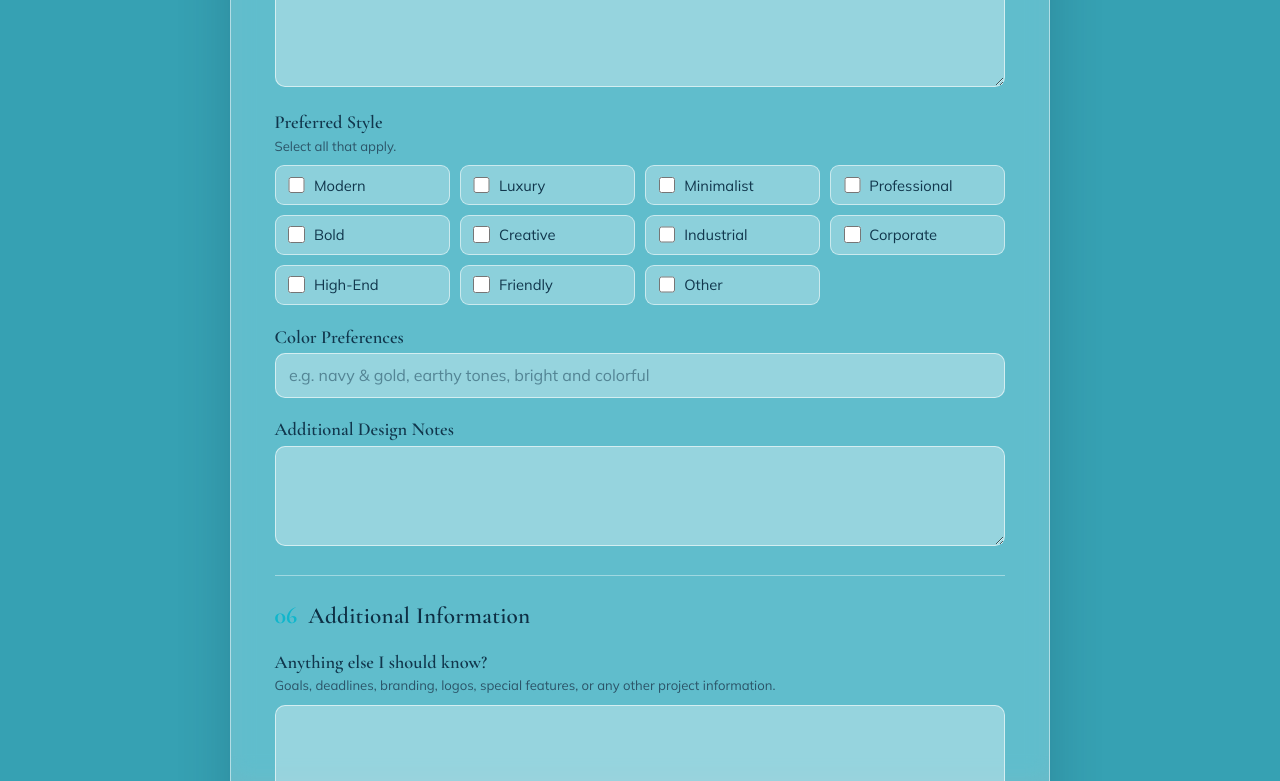
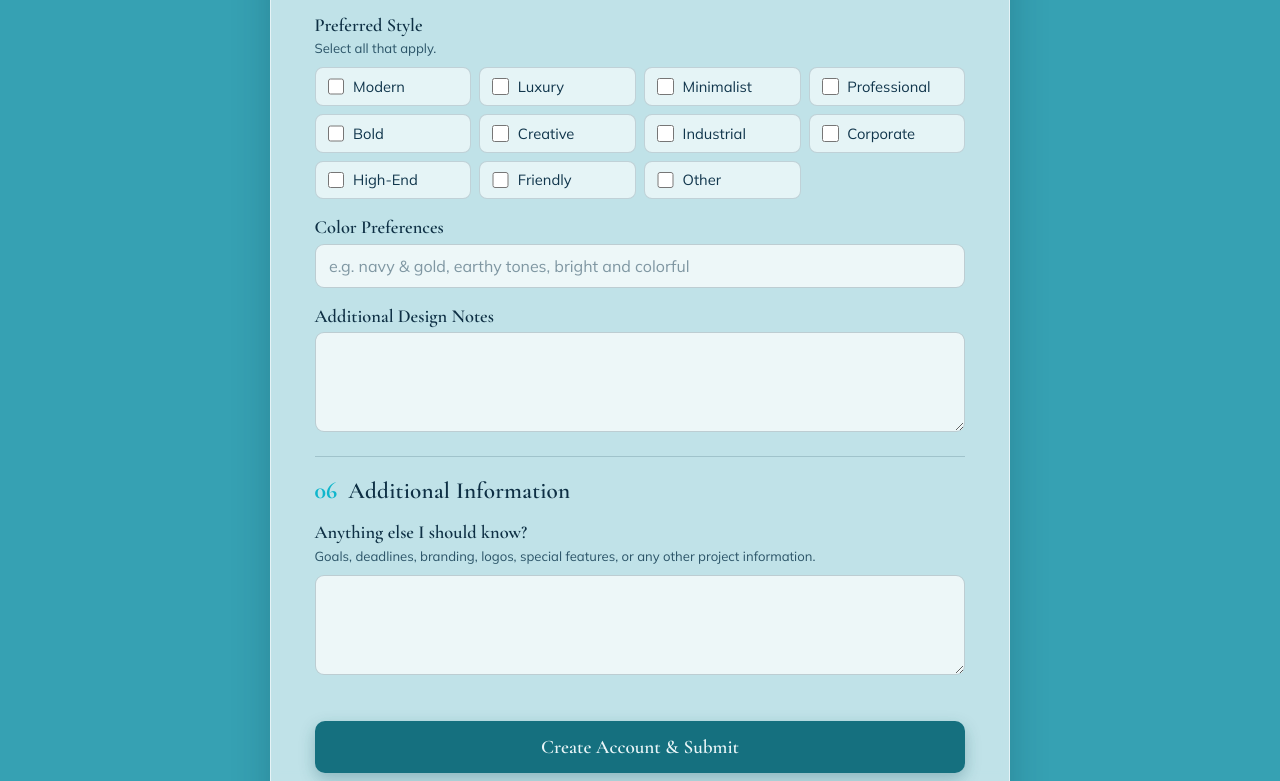
Before and after one commit to eldridgewebdesign-sys/Portfollio1, a website: page onboarding.html in a window 1280 px wide. Shown: the part 2019-2800 px from the top of the page. Drawn offline with nearby package versions, Linux system fonts and the light colour scheme.

Commit message:
pls work

```diff
--- a/onboarding.html
+++ b/onboarding.html
@@ -17,10 +17,10 @@
       --ink:#11364c;            /* deep navy — primary text */
       --ink-soft:#2c5468;       /* muted coastal blue — secondary text */
       --turq:#10b6cc;           /* turquoise accent */
-      --card:rgba(208,238,241,.34);
-      --card-bd:rgba(255,255,255,.5);
-      --inner:rgba(255,255,255,.3);
-      --inner-bd:rgba(255,255,255,.5);
+      --card:rgba(224,241,243,.82);
+      --card-bd:rgba(255,255,255,.6);
+      --inner:rgba(255,255,255,.52);
+      --inner-bd:rgba(255,255,255,.6);
     }
     html{scroll-behavior:smooth}
     body{
@@ -33,11 +33,13 @@
     /* ── Layered turquoise ocean waves (fixed, behind everything) ───────────── */
     .ocean{position:fixed;inset:0;z-index:-1;pointer-events:none}
     .ocean svg{width:100%;height:100%;display:block}
+    /* Soft wash that calms the waves so the form stays the focus */
+    .ocean::after{content:"";position:absolute;inset:0;background:linear-gradient(rgba(18,58,73,.16),rgba(18,58,73,.24))}
 
     /* ── WebSharke logo, top-left (Main-Logo.png masked to navy) ────────────── */
     .ws-logo{
-      position:fixed;top:18px;left:26px;z-index:20;display:block;
-      width:136px;height:76px;background:var(--ink);
+      position:fixed;top:20px;left:26px;z-index:20;display:block;
+      width:170px;height:95px;background:var(--ink);
       -webkit-mask:url(Main-Logo.png) left center/contain no-repeat;
               mask:url(Main-Logo.png) left center/contain no-repeat;
       filter:drop-shadow(0 1px 2px rgba(4,30,40,.25));
@@ -45,14 +47,18 @@
     }
     .ws-logo:hover{transform:translateY(-1px)}
 
-    /* Small "already a client" link, top-right */
+    /* "already a client" link, aligned with the logo in the top header row */
     .ob-signin{
-      position:fixed;top:30px;right:26px;z-index:20;
+      position:fixed;top:38px;right:26px;z-index:20;display:inline-flex;align-items:center;
       font-family:'Cormorant Garamond',serif;font-weight:600;font-size:1.1rem;
-      color:var(--ink);text-decoration:none;border-bottom:1px solid transparent;
-      transition:border-color .25s,color .25s;
+      color:#0e2f44;text-decoration:none;
+      padding:.42rem .95rem;border-radius:9px;
+      background:rgba(255,255,255,.55);border:1px solid rgba(255,255,255,.7);
+      box-shadow:0 6px 16px rgba(0,40,55,.14);
+      transition:background .2s,color .2s,box-shadow .2s;
     }
-    .ob-signin:hover{color:#0c2c40;border-bottom-color:var(--ink)}
+    .ob-signin:hover{background:rgba(255,255,255,.78);color:#0c2c40;box-shadow:0 8px 20px rgba(0,40,55,.2)}
+    .ob-signin:focus-visible{outline:2px solid var(--turq);outline-offset:3px}
 
     /* ── Page shell ────────────────────────────────────────────────────────── */
     .ob-shell{
@@ -62,11 +68,11 @@
 
     /* ── Translucent light-aqua card holding the whole form ────────────────── */
     .ob-card{
-      width:100%;max-width:820px;
-      background:var(--card);border:1px solid var(--card-bd);border-radius:18px;
+      width:100%;max-width:740px;
+      background:var(--card);border:1px solid var(--card-bd);border-radius:16px;
       padding:clamp(1.8rem,3.4vw,2.8rem) clamp(1.5rem,3.4vw,2.8rem) clamp(2rem,3.4vw,2.8rem);
-      backdrop-filter:blur(11px) saturate(1.18);-webkit-backdrop-filter:blur(11px) saturate(1.18);
-      box-shadow:0 20px 54px rgba(0,40,55,.2),inset 0 1px 0 rgba(255,255,255,.45);
+      backdrop-filter:blur(5px) saturate(1.05);-webkit-backdrop-filter:blur(5px) saturate(1.05);
+      box-shadow:0 16px 38px rgba(0,40,55,.22);
     }
 
     /* ── Header ────────────────────────────────────────────────────────────── */
@@ -83,7 +89,7 @@
 
     /* Intro callout */
     .intro{
-      margin:1.6rem 0 2.2rem;padding:1.1rem 1.3rem;line-height:1.7;
+      margin:1.4rem 0 1.7rem;padding:1.1rem 1.3rem;line-height:1.7;
       color:var(--ink-soft);font-size:.98rem;
       background:var(--inner);border:1px solid var(--inner-bd);
       border-left:3px solid var(--turq);border-radius:12px;
@@ -91,9 +97,9 @@
     .intro strong{display:block;color:#0e2f44;font-size:1.02rem;margin-bottom:.45rem;font-weight:700}
 
     /* ── Sections ──────────────────────────────────────────────────────────── */
-    .section{padding:1.6rem 0;border-top:1px solid rgba(255,255,255,.4)}
-    .section:first-of-type{border-top:none;padding-top:.4rem}
-    .section-head{display:flex;align-items:baseline;gap:.7rem;margin-bottom:1.3rem}
+    .section{padding:1.25rem 0;border-top:1px solid rgba(17,54,76,.18)}
+    .section:first-of-type{border-top:none;padding-top:.3rem}
+    .section-head{display:flex;align-items:baseline;gap:.7rem;margin-bottom:1rem}
     .section-num{
       font-family:'Cormorant Garamond',serif;font-weight:700;font-size:1.5rem;
       color:var(--turq);line-height:1;
@@ -101,22 +107,22 @@
     .section-title{font-family:'Cormorant Garamond',serif;font-weight:600;font-size:1.45rem;color:#0e2f44;letter-spacing:.01em}
 
     /* ── Fields ────────────────────────────────────────────────────────────── */
-    .field{margin-bottom:1.3rem}
+    .field{margin-bottom:1.05rem}
     .field:last-child{margin-bottom:0}
-    .lbl{display:block;font-family:'Cormorant Garamond',serif;font-weight:600;font-size:1.15rem;color:var(--ink);margin-bottom:.35rem}
+    .lbl{display:block;font-family:'Cormorant Garamond',serif;font-weight:600;font-size:1.15rem;color:#0e2f44;margin-bottom:.35rem}
     .req{color:#c2506a}
     .hint{display:block;font-size:.82rem;color:var(--ink-soft);margin:-.15rem 0 .55rem;line-height:1.5}
 
     /* Inputs + textareas — translucent boxes, navy text */
     .fi{
-      width:100%;background:rgba(255,255,255,.34);
-      border:1px solid rgba(255,255,255,.6);border-radius:10px;
+      width:100%;background:rgba(255,255,255,.72);
+      border:1px solid rgba(17,54,76,.22);border-radius:9px;
       color:var(--ink);font-family:'Mulish',sans-serif;font-size:1rem;
       padding:.7rem .85rem;outline:none;transition:border-color .2s,background .2s,box-shadow .2s;
     }
     textarea.fi{min-height:100px;resize:vertical;line-height:1.6}
     .fi::placeholder{color:rgba(17,54,76,.5)}
-    .fi:focus{border-color:var(--turq);background:rgba(255,255,255,.46);box-shadow:0 0 0 3px rgba(16,182,204,.18)}
+    .fi:focus{border-color:var(--turq);background:rgba(255,255,255,.9);box-shadow:0 0 0 2px rgba(16,182,204,.3)}
     .fi.invalid{border-color:#c2506a;background:rgba(255,235,238,.5)}
 
     /* Two-column layout for short fields on desktop */
@@ -124,27 +130,28 @@
     .grid-2 .field{margin-bottom:0}
 
     /* Preferred-style checkboxes */
-    .checks{display:grid;grid-template-columns:repeat(auto-fill,minmax(150px,1fr));gap:.6rem}
+    .checks{display:grid;grid-template-columns:repeat(auto-fill,minmax(142px,1fr));gap:.5rem}
     .check{
       display:flex;align-items:center;gap:.55rem;cursor:pointer;font-size:.92rem;color:var(--ink);
-      background:rgba(255,255,255,.28);border:1px solid rgba(255,255,255,.55);border-radius:9px;
-      padding:.6rem .8rem;transition:border-color .2s,background .2s;
+      background:rgba(255,255,255,.6);border:1px solid rgba(17,54,76,.18);border-radius:8px;
+      padding:.55rem .75rem;transition:border-color .2s,background .2s,color .2s;
     }
-    .check:hover{border-color:var(--turq)}
-    .check input{accent-color:var(--turq);width:1.05rem;height:1.05rem;flex-shrink:0}
-    .check:has(input:checked){border-color:var(--turq);background:rgba(16,182,204,.16)}
+    .check:hover{border-color:var(--turq);background:rgba(255,255,255,.75)}
+    .check input{accent-color:#15707f;width:1.05rem;height:1.05rem;flex-shrink:0}
+    .check:has(input:checked){border-color:#15707f;background:rgba(16,182,204,.2);color:#0e2f44}
+    .check:has(input:focus-visible){outline:2px solid var(--turq);outline-offset:2px}
 
     /* ── Submit + status ───────────────────────────────────────────────────── */
-    .submit-row{margin-top:1.8rem}
+    .submit-row{margin-top:1.4rem}
     .btn{
       display:block;width:100%;cursor:pointer;border:none;
       font-family:'Cormorant Garamond',serif;font-weight:600;font-size:1.2rem;
-      color:#eaf2ff;padding:.85rem 1.5rem;border-radius:11px;
-      background:linear-gradient(160deg,#2d57b4,#1d3f8f);
-      box-shadow:0 8px 20px rgba(18,40,90,.32),inset 0 1px 0 rgba(255,255,255,.18);
+      color:#eaf6f8;padding:.85rem 1.5rem;border-radius:10px;
+      background:#15707f;
+      box-shadow:0 6px 16px rgba(8,70,84,.28);
       transition:transform .25s,filter .25s,box-shadow .25s;text-decoration:none;text-align:center;
     }
-    .btn:hover{transform:translateY(-1px);filter:brightness(1.06);box-shadow:0 12px 26px rgba(18,40,90,.4)}
+    .btn:hover{transform:translateY(-1px);filter:brightness(1.07);box-shadow:0 10px 22px rgba(8,70,84,.34)}
     .btn:focus-visible{outline:2px solid var(--turq);outline-offset:3px}
     .btn[disabled]{opacity:.6;cursor:not-allowed;transform:none;filter:none}
 
@@ -160,8 +167,8 @@
     .thanks .btn{max-width:260px;margin:0 auto}
 
     @media(max-width:600px){
-      .ws-logo{width:114px;height:64px;top:14px;left:16px}
-      .ob-signin{top:22px;right:16px;font-size:1rem}
+      .ws-logo{width:120px;height:67px;top:14px;left:16px}
+      .ob-signin{top:20px;right:16px;font-size:.95rem;padding:.36rem .8rem}
       .ob-shell{padding:6rem 1.1rem 2.5rem}
       .ob-card{padding:1.5rem 1.25rem 1.8rem}
       .grid-2{grid-template-columns:1fr;gap:0}
```
Also changed, not shown: dashboard.html (+2 -2 lines).
